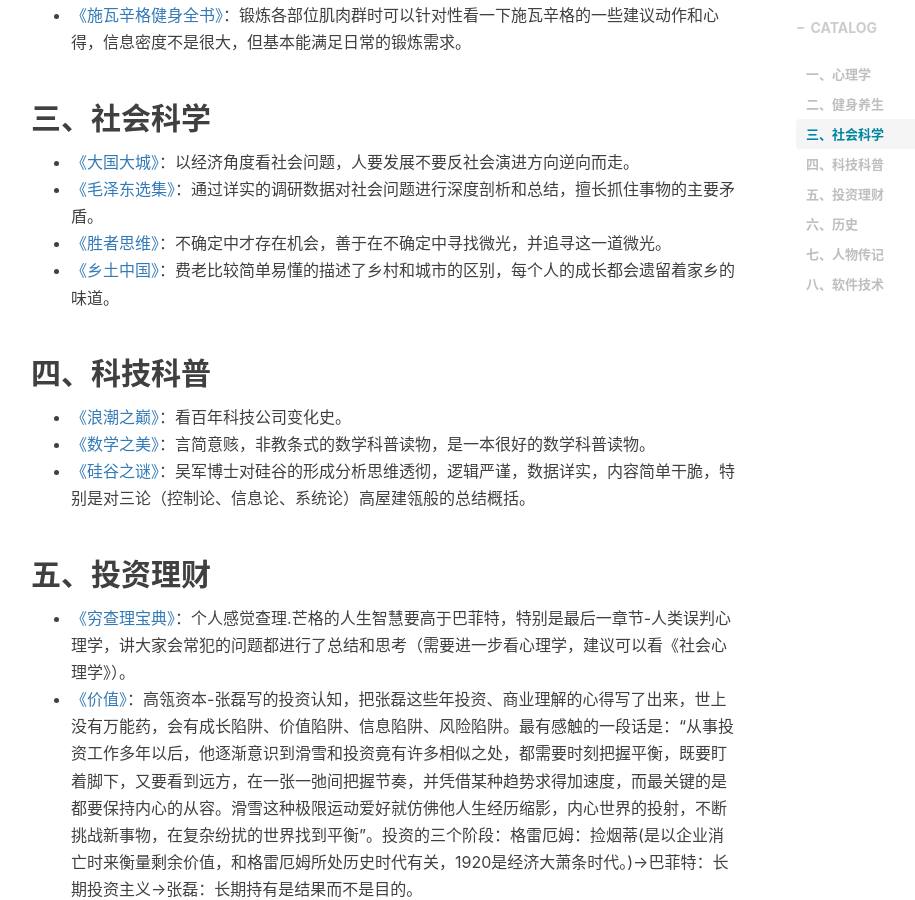
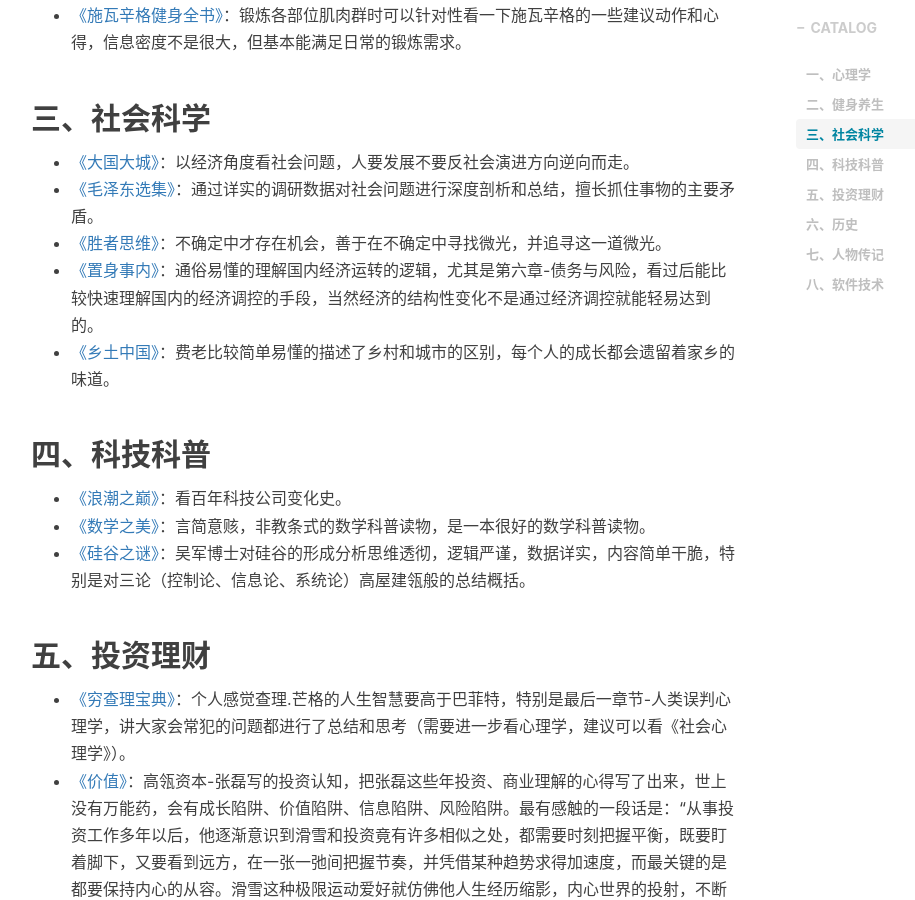
Before and after one commit to shihai1991/shihai1991.github.io, a Jekyll site: the page built from _posts/2021-11-23-个人阅读书单推荐.md, in a window 1280 px wide and 900 px high, scrolled down 823 px. Shown: the whole window, without its empty margins (234-1149 px from the left). Built offline with Jekyll 4.4.1, drawn with Linux system fonts in a browser that asks for light colours; nearby versions of some CDN libraries; comment, search, counter and statistics services are not loaded.

Commit message:
Update 2021-11-23-个人阅读书单推荐.md

```diff
--- a/_posts/2021-11-23-个人阅读书单推荐.md
+++ b/_posts/2021-11-23-个人阅读书单推荐.md
@@ -21,6 +21,7 @@
 - [《大国大城》](https://book.douban.com/subject/26824237/)：以经济角度看社会问题，人要发展不要反社会演进方向逆向而走。
 - [《毛泽东选集》](https://book.douban.com/subject/1139360/)：通过详实的调研数据对社会问题进行深度剖析和总结，擅长抓住事物的主要矛盾。
 - [《胜者思维》](https://book.douban.com/subject/27038434/)：不确定中才存在机会，善于在不确定中寻找微光，并追寻这一道微光。
+- [《置身事内》](https://book.douban.com/subject/35546622/)：通俗易懂的理解国内经济运转的逻辑，尤其是第六章-债务与风险，看过后能比较快速理解国内的经济调控的手段，当然经济的结构性变化不是通过经济调控就能轻易达到的。
 - [《乡土中国》](https://book.douban.com/annotation/54214959/)：费老比较简单易懂的描述了乡村和城市的区别，每个人的成长都会遗留着家乡的味道。
 
 ## 四、科技科普
```
